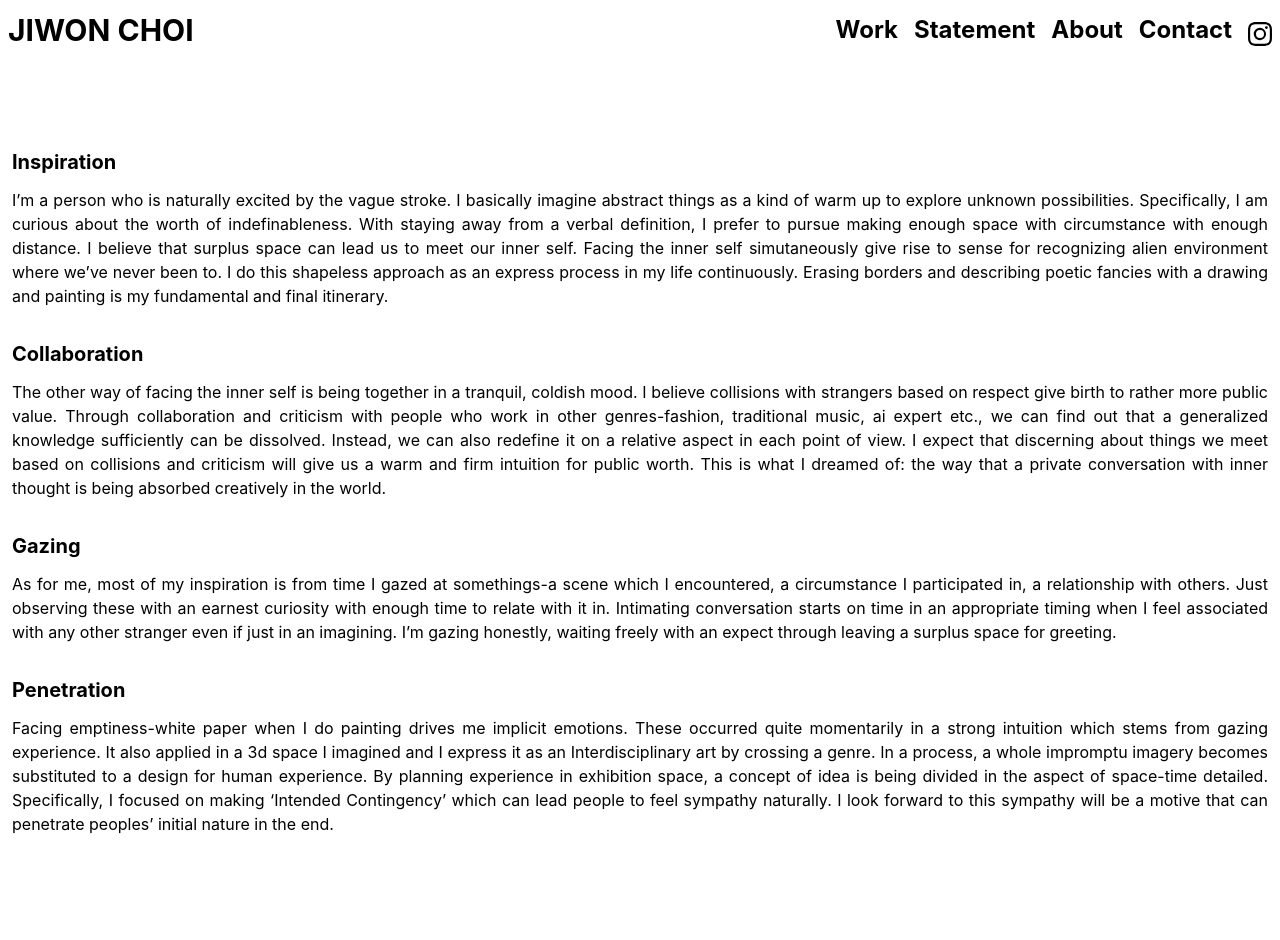
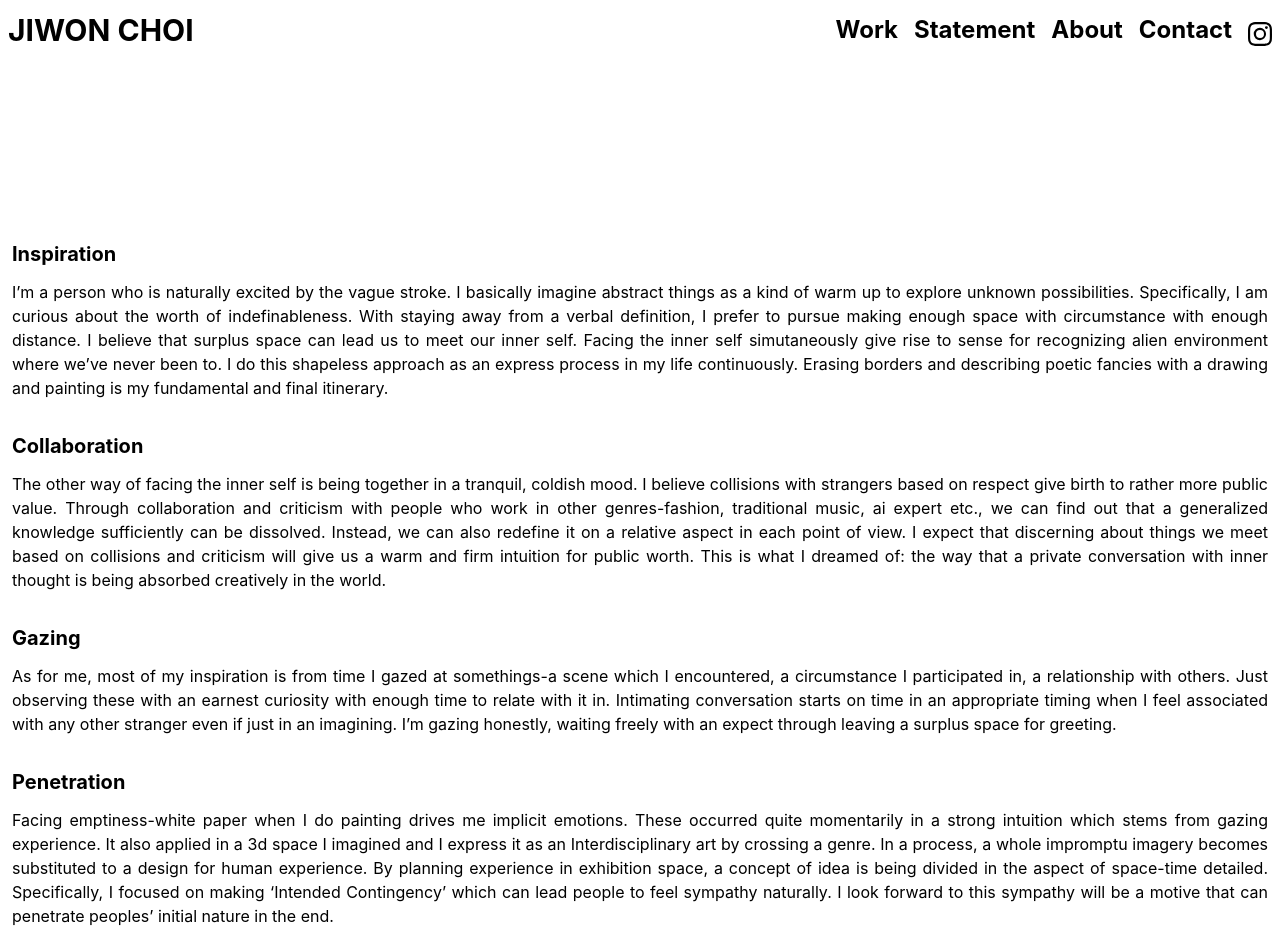
Before and after one commit to ddungpal/portfolio-jiwon, a React (Create React App) app: page /statement in a window 1280 px wide. Before the commit the page ends 848 px from the top, so only its background shows below. Built offline with nearby package versions, Linux system fonts and the light colour scheme; no server answers.

Commit message:
modify statement margin top

```diff
--- a/src/pages/Statement.jsx
+++ b/src/pages/Statement.jsx
@@ -5,8 +5,8 @@ export default function Exibition() {
   return (
     <>
       <Topbar />
-      <div className="container mx-auto lg:mt-20">
-        <div className="p-3 pt-5 lg:pt-2">
+      <div className="container mx-auto lg:mt-40">
+        <div className="p-3 pt-5 lg:pt-15">
           <p className="mb-3 text-xl font-bold">Inspiration</p>
           <p className="line-clamp text-justify">
             {" "}
```
